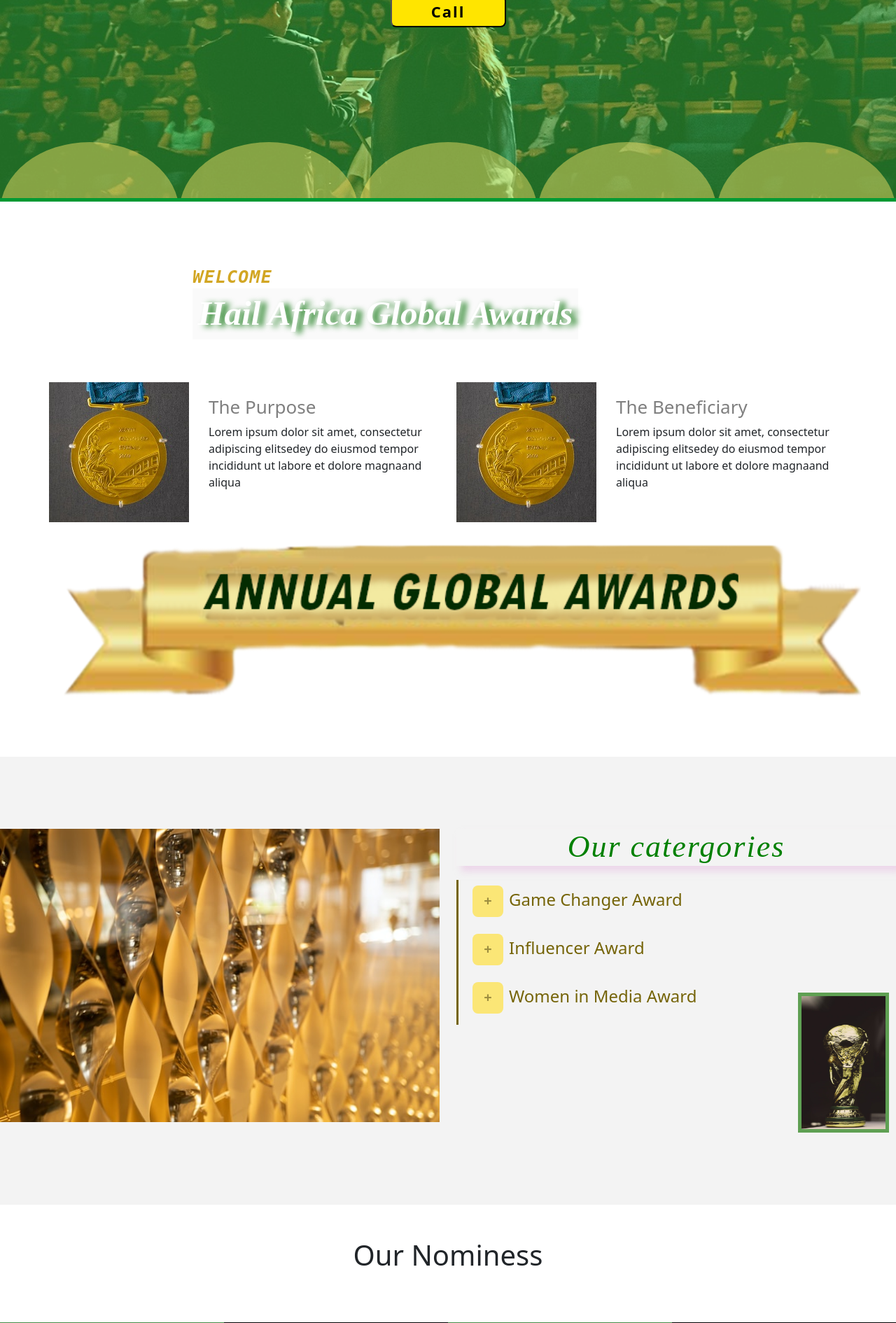
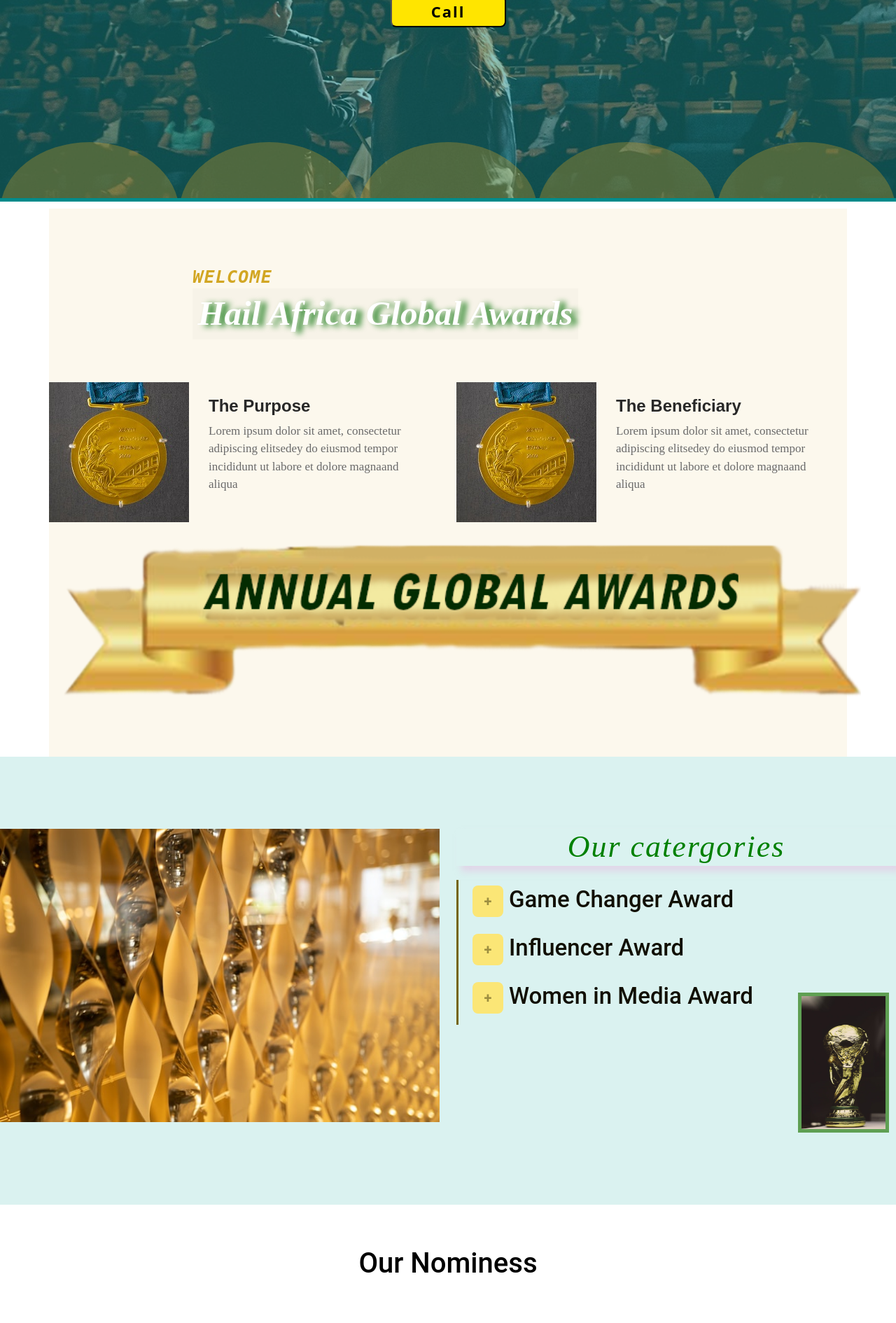
Before and after one commit to developerK1/testhosting, a PHP site: page /index.html in a window 1280 px wide. Shown: the part 640-2530 px from the top of the page at 70% size. Run offline with PHP 8.4, Linux system fonts and the light colour scheme.

Commit message:
Update sample.css
nothing much just afew lines edited..

```diff
--- a/css/sample.css
+++ b/css/sample.css
@@ -63,7 +65,7 @@ header article ul li a {
 #home-hero {
   width : 100%;
   height: 92vh;
-  border-bottom: 5px solid #009933;
+  border-bottom: 5px solid #008B8B;
   margin: 0px 0px 10px 0px;
   position: relative;
   overflow: hidden;
@@ -78,7 +80,7 @@ header article ul li a {
   left: 0px;
   width : 100%;
   height: 100%;
-  background-color: #2dff3759;
+  background-color: #008b8b73;
 }
 #home-hero p {
   font-size : 42px;
@@ -147,34 +149,43 @@ header article ul li a {
   left: 0px;
 }
 #home-hero  .rounds {
-    background: #ffe86c73;
+    background: #daa5204f;
 }
 /* =========================================
             PURPOSE SECTION
 ========================================== */
 #purpose-benefit {
   padding: 5% 0%;
+  background-color: #daa52014;
 }
 #purpose-benefit aside div,
 #purpose-benefit article div  {
   padding-left : 8px;
 }
- #purpose-benefit .row div{
+#purpose-benefit .row div {
     width: 100%;
     min-height: 20vh;
     margin: 20px;
+    font-size: 18px;
+    font-family: Merriweather;
+}
+#purpose-benefit .row div p{
+    font-family: Merriweather;
+    color: #6a6a6a;
+    font-size: 17px;
+    font-weight: 400;
 }
 #purpose-benefit h6 {
-   font-size: 26px;
-   font-weight: 300;
-   color : grey;
+    color: #282828;
+    font-family: playfair display,Sans-serif;
+    font-size: 24px;
+    font-weight: 700;
 }
-
  /* =========================================
              CATERGORY SECTION
  ========================================== */
  #catergories {
-     background-color: #f3f3f3;
+     background-color: #cfefecc4;
      padding: 3% 0%;
      min-height: 80vh;
      display: flex;
@@ -182,7 +193,9 @@ header article ul li a {
  }
  #catergories  h4 {
      display: block;
-   color :#756408;
+     color: #110f02;
+     font-family: Roboto;
+     font-size: 33px;
  }
   #catergories article .row {
     margin: 20px auto;
@@ -234,15 +247,21 @@ header article ul li a {
 #how-to-btn {
     height: 20vh;
     width: 100%;
-    background-image: repeating-linear-gradient(67deg, #336430, green 54%, black);
+    background-image: repeating-linear-gradient(67deg, #daa520, #000000 54%, #008b8b);
 }
-
 .portfolio .port-cont img:hover {
   -webkit-transform: scale(1.5);
   transform: scale(1.5);
   cursor: zoom-in;
 }
-
+.portfolio .heading {
+    background-color: #ffffff63;
+    padding: 1%;
+    border-radius: 16px;
+    font-size: 62px;
+    color: #000000;
+    font-family: Roboto;
+}
 /* =========================================
             FAQS SECTION
 ========================================== */
```
Also changed, not shown: other parts of css/sample.css (+28 -11 lines). Lines whose indentation alone changed are shown as unchanged.
